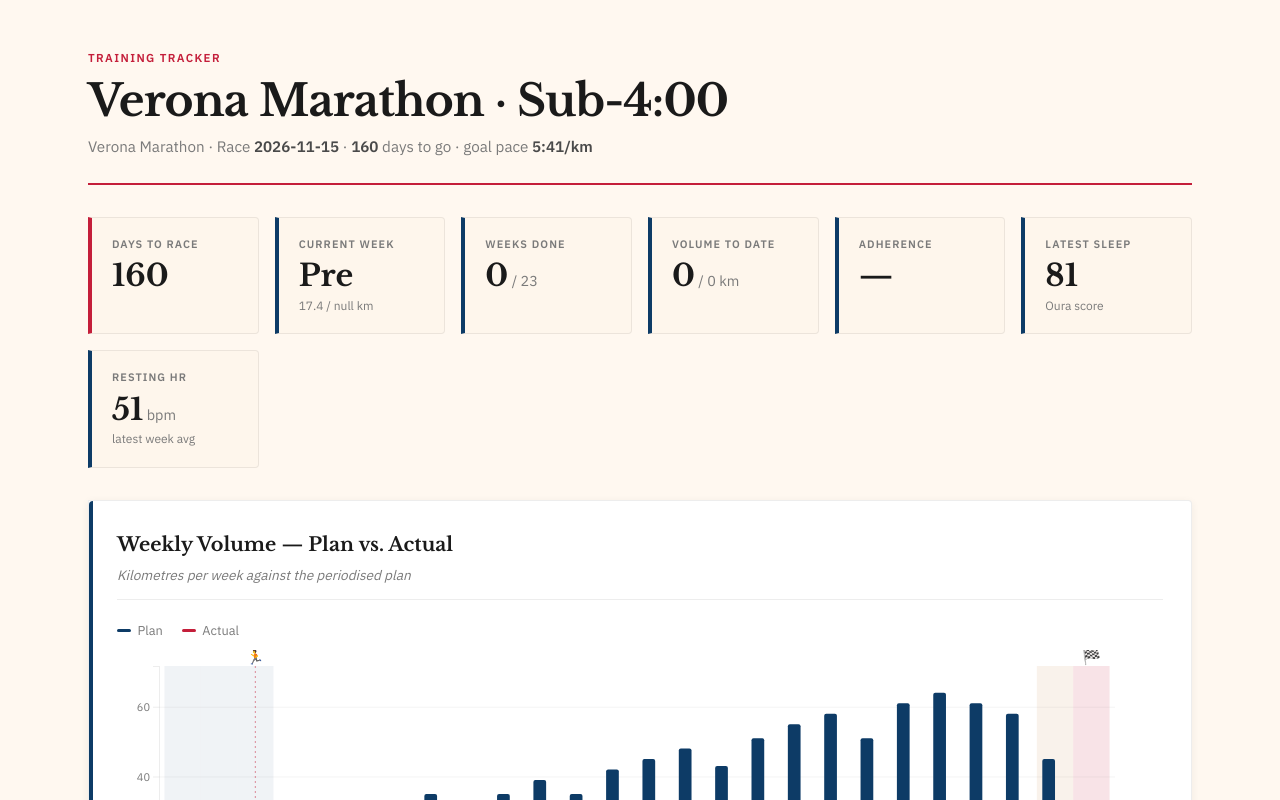
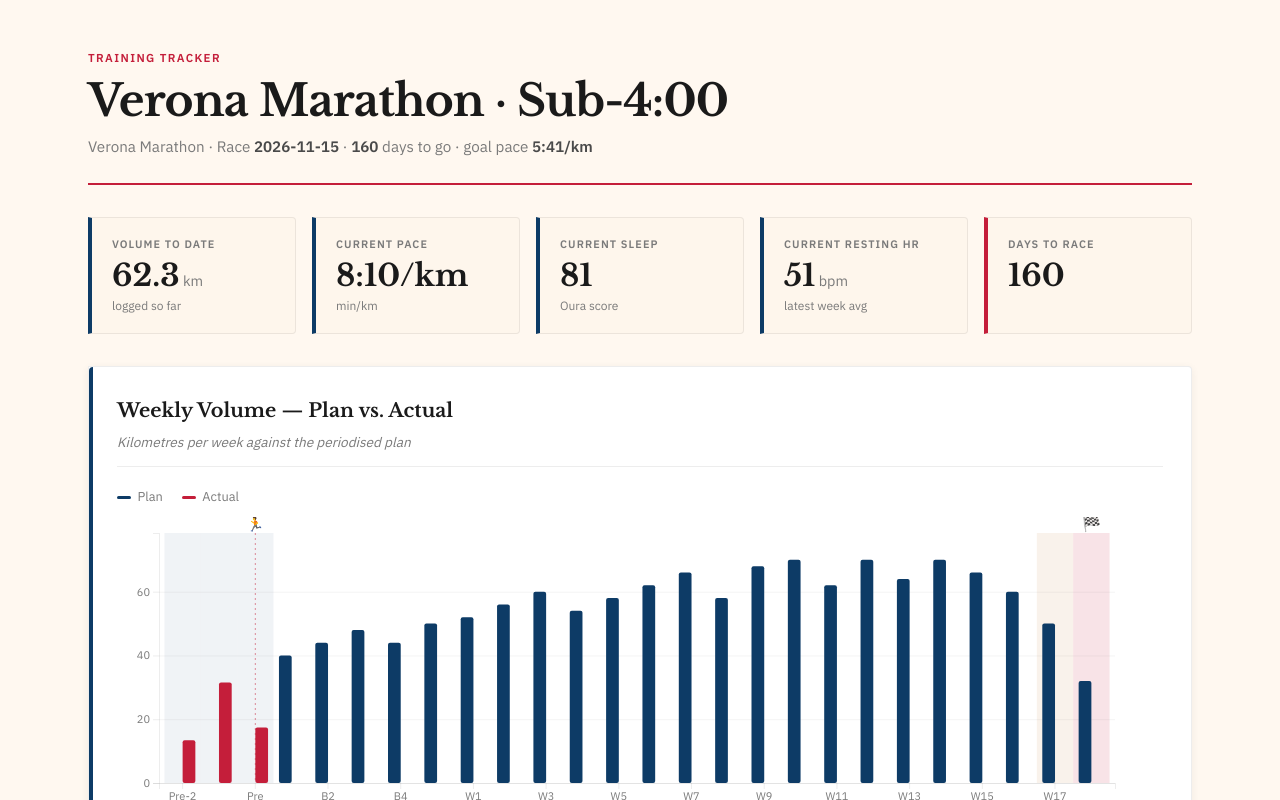
Before and after one commit to knadella/marathon-dashboard, a plain HTML site: page index.html in a window 1280 px wide. Shown: the top 800 px of the page. Drawn offline with nearby package versions, Linux system fonts and the light colour scheme.

Commit message:
Update dashboard (2026-06-08)

```diff
--- a/data.json
+++ b/data.json
@@ -1,5 +1,5 @@
 {
-  "generated_at": "2026-06-08T15:38:04.219223+00:00",
+  "generated_at": "2026-06-08T15:50:29.070340+00:00",
   "units": {
     "distance": "km",
     "pace": "sec_per_km"
@@ -32,6 +32,9 @@
     "race_date": "2026-11-15",
     "days_to_race": 160,
     "goal_pace_label": "5:41/km",
+    "current_pace_sec": 490,
+    "current_pace_label": "8:10/km",
+    "km_logged_total": 62.3,
     "weeks_total": 23,
     "weeks_completed": 0,
     "km_actual_to_date": 0,
@@ -102,8 +105,8 @@
       "week_label": "B1",
       "week_start": "2026-06-14",
       "phase": "Base-building",
-      "target_km": 24.0,
-      "target_long_run": 11.0,
+      "target_km": 40.0,
+      "target_long_run": 18.0,
       "actual_km": null,
       "actual_long_run": null,
       "runs": null,
@@ -120,8 +123,8 @@
       "week_label": "B2",
       "week_start": "2026-06-21",
       "phase": "Base-building",
-      "target_km": 26.0,
-      "target_long_run": 12.0,
+      "target_km": 44.0,
+      "target_long_run": 20.0,
       "actual_km": null,
       "actual_long_run": null,
       "runs": null,
@@ -138,8 +141,8 @@
       "week_label": "B3",
       "week_start": "2026-06-28",
       "phase": "Base-building",
-      "target_km": 29.0,
-      "target_long_run": 13.0,
+      "target_km": 48.0,
+      "target_long_run": 22.0,
       "actual_km": null,
       "actual_long_run": null,
       "runs": null,
@@ -156,8 +159,8 @@
       "week_label": "B4",
       "week_start": "2026-07-05",
       "phase": "Base-building",
-      "target_km": 32.0,
-      "target_long_run": 14.0,
+      "target_km": 44.0,
+      "target_long_run": 20.0,
       "actual_km": null,
       "actual_long_run": null,
       "runs": null,
@@ -174,8 +177,8 @@
       "week_label": "B5",
       "week_start": "2026-07-12",
       "phase": "Base-building",
-      "target_km": 35.0,
-      "target_long_run": 16.0,
+      "target_km": 50.0,
+      "target_long_run": 22.0,
       "actual_km": null,
       "actual_long_run": null,
       "runs": null,
@@ -192,8 +195,8 @@
       "week_label": "W1",
       "week_start": "2026-07-19",
       "phase": "Base",
-      "target_km": 32.0,
-      "target_long_run": 13.0,
+      "target_km": 52.0,
+      "target_long_run": 23.0,
       "actual_km": null,
       "actual_long_run": null,
       "runs": null,
@@ -210,8 +213,8 @@
       "week_label": "W2",
       "week_start": "2026-07-26",
       "phase": "Base",
-      "target_km": 35.0,
-      "target_long_run": 14.0,
+      "target_km": 56.0,
+      "target_long_run": 25.0,
       "actual_km": null,
       "actual_long_run": null,
       "runs": null,
@@ -228,8 +231,8 @@
       "week_label": "W3",
       "week_start": "2026-08-02",
       "phase": "Base",
-      "target_km": 39.0,
-      "target_long_run": 16.0,
+      "target_km": 60.0,
+      "target_long_run": 27.0,
       "actual_km": null,
       "actual_long_run": null,
       "runs": null,
@@ -246,8 +249,8 @@
       "week_label": "W4",
       "week_start": "2026-08-09",
       "phase": "Base",
-      "target_km": 35.0,
-      "target_long_run": 13.0,
+      "target_km": 54.0,
+      "target_long_run": 22.0,
       "actual_km": null,
       "actual_long_run": null,
       "runs": null,
@@ -264,8 +267,8 @@
       "week_label": "W5",
       "week_start": "2026-08-16",
       "phase": "Build",
-      "target_km": 42.0,
-      "target_long_run": 18.0,
+      "target_km": 58.0,
+      "target_long_run": 26.0,
       "actual_km": null,
       "actual_long_run": null,
       "runs": null,
@@ -282,8 +285,8 @@
       "week_label": "W6",
       "week_start": "2026-08-23",
       "phase": "Build",
-      "target_km": 45.0,
-      "target_long_run": 19.0,
+      "target_km": 62.0,
+      "target_long_run": 28.0,
       "actual_km": null,
       "actual_long_run": null,
       "runs": null,
@@ -300,8 +303,8 @@
       "week_label": "W7",
       "week_start": "2026-08-30",
       "phase": "Build",
-      "target_km": 48.0,
-      "target_long_run": 21.0,
+      "target_km": 66.0,
+      "target_long_run": 31.0,
       "actual_km": null,
       "actual_long_run": null,
       "runs": null,
@@ -318,8 +321,8 @@
       "week_label": "W8",
       "week_start": "2026-09-06",
       "phase": "Build",
-      "target_km": 43.0,
-      "target_long_run": 16.0,
+      "target_km": 58.0,
+      "target_long_run": 24.0,
       "actual_km": null,
       "actual_long_run": null,
       "runs": null,
@@ -336,8 +339,8 @@
       "week_label": "W9",
       "week_start": "2026-09-13",
       "phase": "Build",
-      "target_km": 51.0,
-      "target_long_run": 23.0,
+      "target_km": 68.0,
+      "target_long_run": 32.0,
       "actual_km": null,
       "actual_long_run": null,
       "runs": null,
@@ -354,8 +357,8 @@
       "week_label": "W10",
       "week_start": "2026-09-20",
       "phase": "Peak",
-      "target_km": 55.0,
-      "target_long_run": 26.0,
+      "target_km": 70.0,
+      "target_long_run": 32.0,
       "actual_km": null,
       "actual_long_run": null,
       "runs": null,
@@ -372,7 +375,7 @@
       "week_label": "W11",
       "week_start": "2026-09-27",
       "phase": "Peak",
-      "target_km": 58.0,
+      "target_km": 62.0,
       "target_long_run": 27.0,
       "actual_km": null,
       "actual_long_run": null,
@@ -390,8 +393,8 @@
       "week_label": "W12",
       "week_start": "2026-10-04",
       "phase": "Peak",
-      "target_km": 51.0,
-      "target_long_run": 19.0,
+      "target_km": 70.0,
+      "target_long_run": 34.0,
       "actual_km": null,
       "actual_long_run": null,
       "runs": null,
@@ -408,8 +411,8 @@
       "week_label": "W13",
       "week_start": "2026-10-11",
       "phase": "Peak",
-      "target_km": 61.0,
-      "target_long_run": 29.0,
+      "target_km": 64.0,
+      "target_long_run": 28.0,
       "actual_km": null,
       "actual_long_run": null,
       "runs": null,
@@ -426,8 +429,8 @@
       "week_label": "W14",
       "week_start": "2026-10-18",
       "phase": "Peak",
-      "target_km": 64.0,
-      "target_long_run": 32.0,
+      "target_km": 70.0,
+      "target_long_run": 34.0,
       "actual_km": null,
       "actual_long_run": null,
       "runs": null,
@@ -444,8 +447,8 @@
       "week_label": "W15",
       "week_start": "2026-10-25",
       "phase": "Peak",
-      "target_km": 61.0,
-      "target_long_run": 26.0,
+      "target_km": 66.0,
+      "target_long_run": 30.0,
       "actual_km": null,
       "actual_long_run": null,
       "runs": null,
@@ -462,8 +465,8 @@
       "week_label": "W16",
       "week_start": "2026-11-01",
       "phase": "Peak",
-      "target_km": 58.0,
-      "target_long_run": 32.0,
+      "target_km": 60.0,
+      "target_long_run": 26.0,
       "actual_km": null,
       "actual_long_run": null,
       "runs": null,
@@ -480,8 +483,8 @@
       "week_label": "W17",
       "week_start": "2026-11-08",
       "phase": "Taper",
-      "target_km": 45.0,
-      "target_long_run": 19.0,
+      "target_km": 50.0,
+      "target_long_run": 22.0,
       "actual_km": null,
       "actual_long_run": null,
       "runs": null,
--- a/index.html
+++ b/index.html
@@ -155,16 +155,12 @@ function render(d){
   document.getElementById("subtitle").innerHTML =
     `${racePrefix}Race <b>${s.race_date}</b> · <b>${s.days_to_race}</b> days to go · goal pace <b>${s.goal_pace_label}</b>`;
 
-  const adh = s.adherence_pct;
-  const adhCls = adh==null ? "" : adh>=95?"good":adh>=80?"warn":"bad";
   const stats = [
+    ["Volume to Date", `${s.km_logged_total??0}<small> km</small>`, "logged so far"],
+    ["Current Pace", s.current_pace_label??"—", "min/km"],
+    ["Current Sleep", s.latest_sleep_score??"—", "Oura score"],
+    ["Current Resting HR", s.latest_resting_hr!=null?`${s.latest_resting_hr}<small> bpm</small>`:"—", "latest week avg"],
     ["Days to Race", s.days_to_race, "", "accent"],
-    ["Current Week", s.current_week||"—", s.current_week?`${s.current_actual_km??0} / ${s.current_target_km} km`:"" ],
-    ["Weeks Done", `${s.weeks_completed}<small> / ${s.weeks_total}</small>`, ""],
-    ["Volume to Date", `${s.km_actual_to_date}<small> / ${s.km_target_to_date} km</small>`, ""],
-    ["Adherence", adh==null?"—":`${adh}%`, "", "", adhCls],
-    ["Latest Sleep", s.latest_sleep_score??"—", "Oura score"],
-    ["Resting HR", s.latest_resting_hr!=null?`${s.latest_resting_hr}<small> bpm</small>`:"—", "latest week avg"],
   ];
   document.getElementById("stats").innerHTML = stats.map(([l,v,note,cls,vcls])=>
     `<div class="stat ${cls||""}"><div class="label">${l}</div>
```
